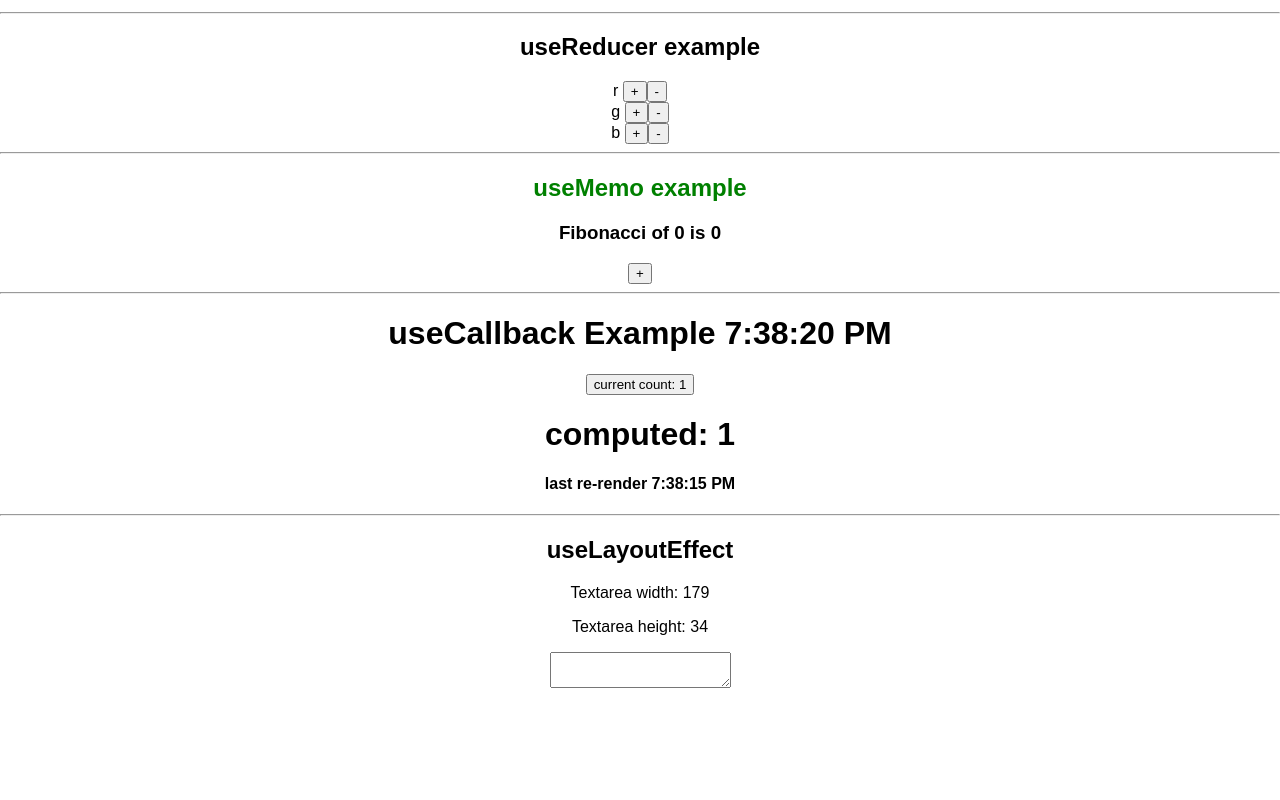
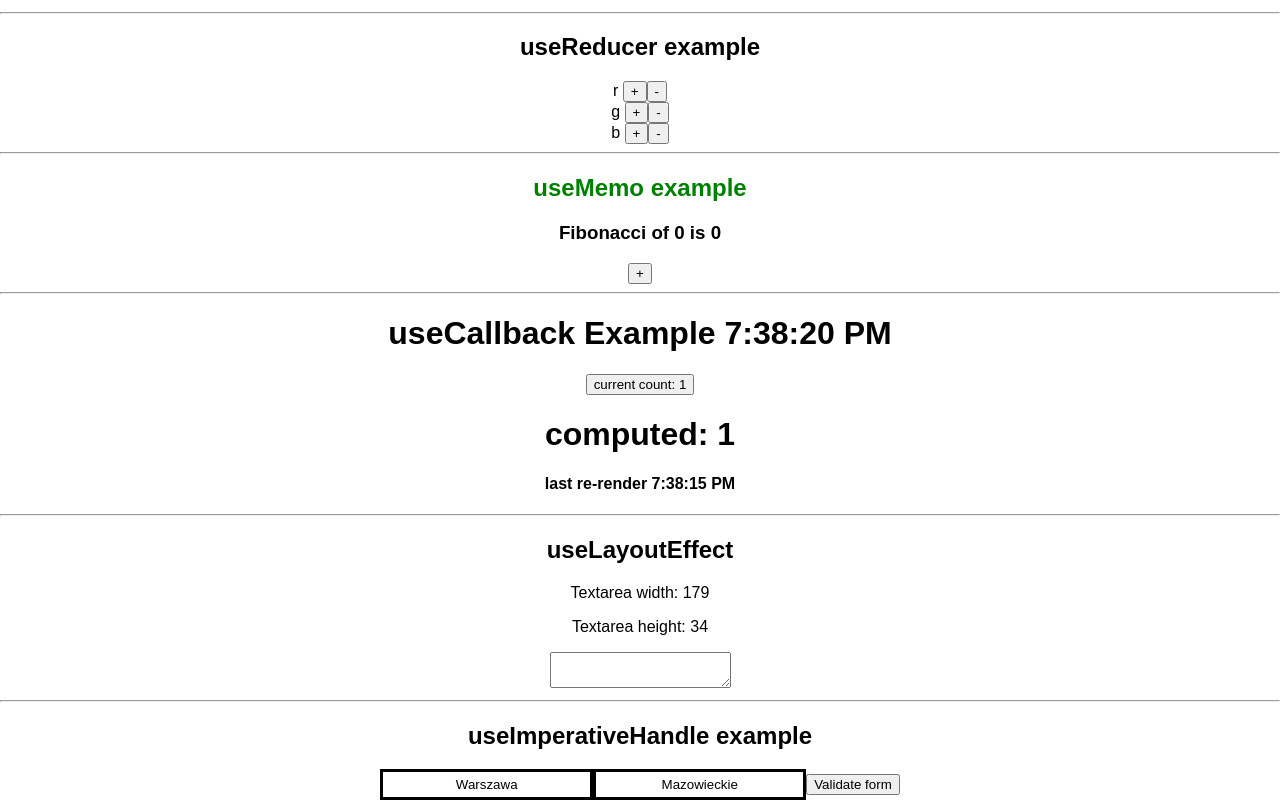
Before and after one commit to marcinkos1910/use_react, a React (Create React App) app: page / in a window 1280 px wide. Shown: the part 549-1349 px from the top of the page. Before the commit the page ends 1241 px from the top, so only its background shows below. Built offline with nearby package versions, Linux system fonts and the light colour scheme.

Commit message:
ImperativeHandle hook

```diff
--- a/src/App.js
+++ b/src/App.js
@@ -2,6 +2,7 @@
 import CallbackComponent from './components/Callback';
 import ContextComponent from './components/Context';
 import EffectComponent from './components/Effect';
+import ImperativeHandleComponent from './components/ImperativeHandle';
 import LayoutEffectComponent from './components/LayoutEffect';
 import MemoComponent from './components/Memo';
 import ReducerComponent from './components/Reducer';
@@ -26,6 +27,8 @@
       <CallbackComponent/>
       <hr/>
       <LayoutEffectComponent/>
+      <hr/>
+      <ImperativeHandleComponent/>
     </div>
   );
 }
--- /dev/null
+++ b/src/components/ImperativeHandle.jsx
@@ -0,0 +1,65 @@
+import { forwardRef, useImperativeHandle, useRef, useState } from "react";
+
+const ELaborateInput = forwardRef(({hasError, placeholder, value, update}, ref) => {
+    const inputRef = useRef(null);
+    useImperativeHandle(ref, (() => {
+        return {
+            focus() {
+                inputRef.current.focus();
+            }
+        }
+    }))
+    return (
+        <input
+            ref={inputRef}
+            value={value}
+            onChange={(evnt) => update(evnt.target.value)}
+            placeholder={placeholder}
+
+            type="text"
+            style= {{
+                padding: "5px 15px",
+                borderWidth: "3px",
+                border: "solid",
+                borderColor: hasError ? "red" : "black",
+                margin: "0 10 px",
+                textAlign: "center"
+            }}
+            />
+    )
+})
+
+function ImperativeHandleComponent() {
+    const [city, setCity] = useState("Warszawa");
+    const [state, setState] = useState("Mazowieckie");
+    const [error, setError] = useState("");
+    const cityRef = useRef(null);
+    const stateRef = useRef(null);
+
+    function validate() {
+        if (!/^([a-zA-Z\u0080-\u024F]+(?:. |-| |'))*[a-zA-Z\u0080-\u024F]*$/.test(city)) {
+            setError("city");
+            cityRef.current.focus();
+            return;
+        }
+
+        if (!/^[A-Z]{2}$/.test(state)) {
+            setError("state");
+            stateRef.current.focus();
+            return;
+        }
+        setError("");
+        alert("Valid form");
+    }
+
+    return (
+        <div>
+            <h2>useImperativeHandle example</h2>
+            <ELaborateInput ref={cityRef} hasError={error === 'city'} placeholder="City" value={city} update={setCity}/>
+            <ELaborateInput ref={stateRef} hasError={error === 'state'} placeholder="State" value={state} update={setState}/>
+            <button onClick={validate}>Validate form</button>
+        </div>
+    );
+}
+
+export default ImperativeHandleComponent;
--- a/src/components/LayoutEffect.jsx
+++ b/src/components/LayoutEffect.jsx
@@ -4,6 +4,7 @@
     const [width, setWidth] = useState(null);
     const [height, setHeight] = useState(null);
     const refTextArea = useRef(null);
+
     useLayoutEffect(() => {
         setWidth(refTextArea.current.clientWidth);
         setHeight(refTextArea.current.clientHeight);
```
Lines whose indentation alone changed are shown as unchanged.
